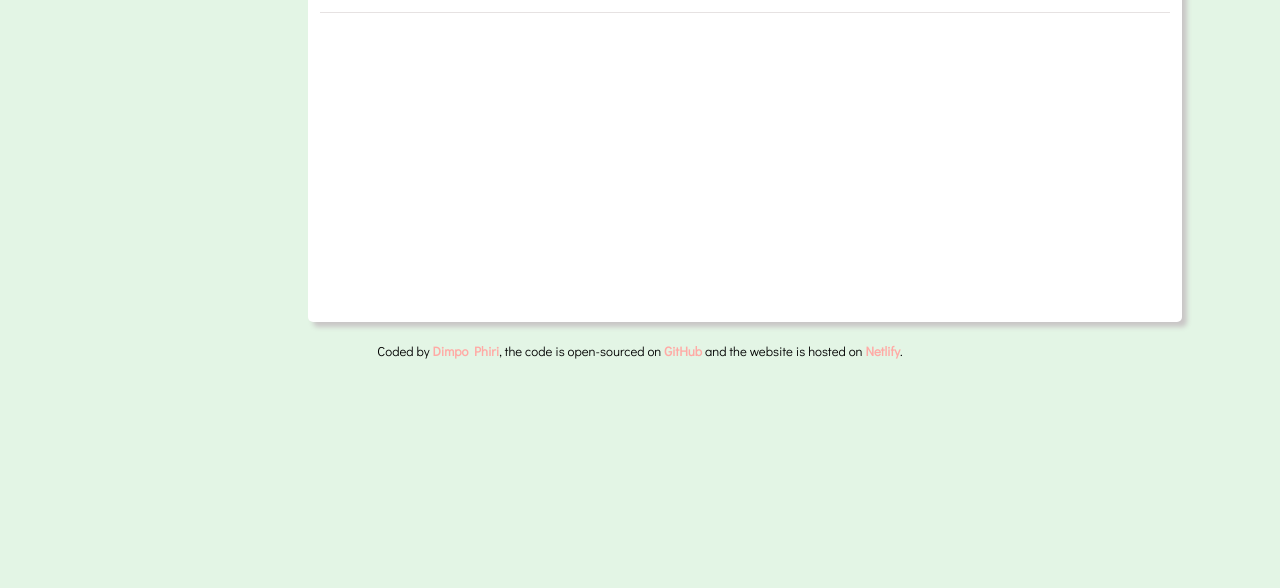
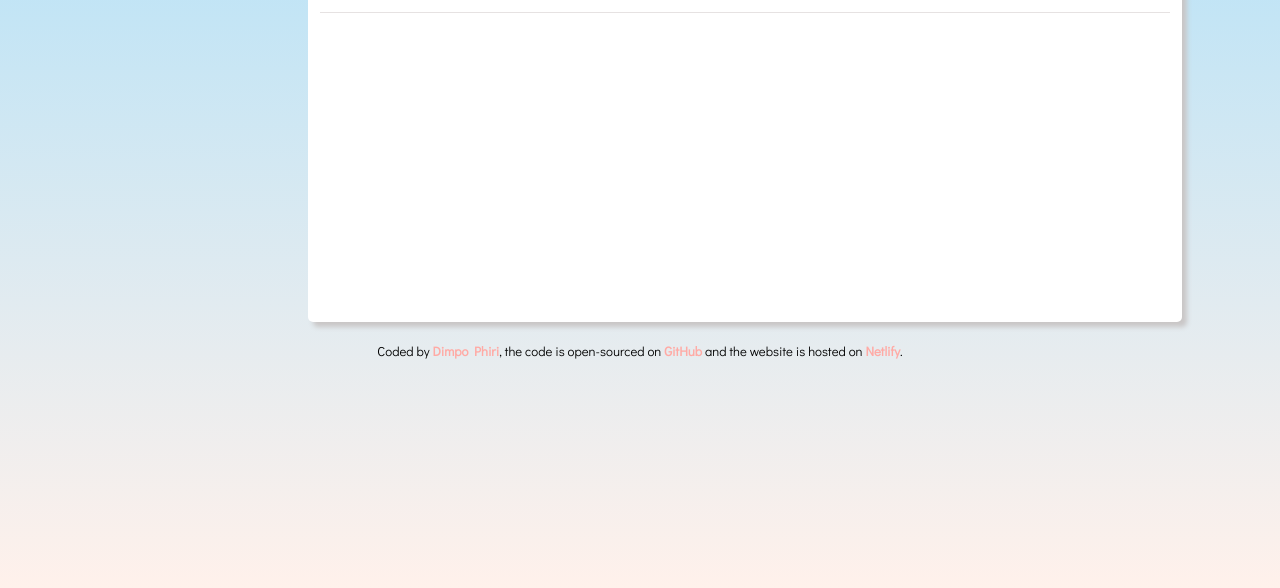
Before and after one commit to Dimpo1/My-Weather-App, a plain HTML site: page index.html in a window 1280 px wide. Shown: the part 212-800 px from the top of the page. Drawn offline with nearby package versions, Linux system fonts and the light colour scheme; no server answers.

Commit message:
Updated css background

```diff
--- a/src/style.css
+++ b/src/style.css
@@ -1,5 +1,8 @@
+html {
+  background: linear-gradient(to top, #fff1eb 0%, #ace0f9 100%);
+  height: 100%;
+}
 body {
-  background-color: #e3f5e5;
   font-family: "Didact Gothic", sans-serif;
   font-weight: 400;
   font-style: normal;
```
